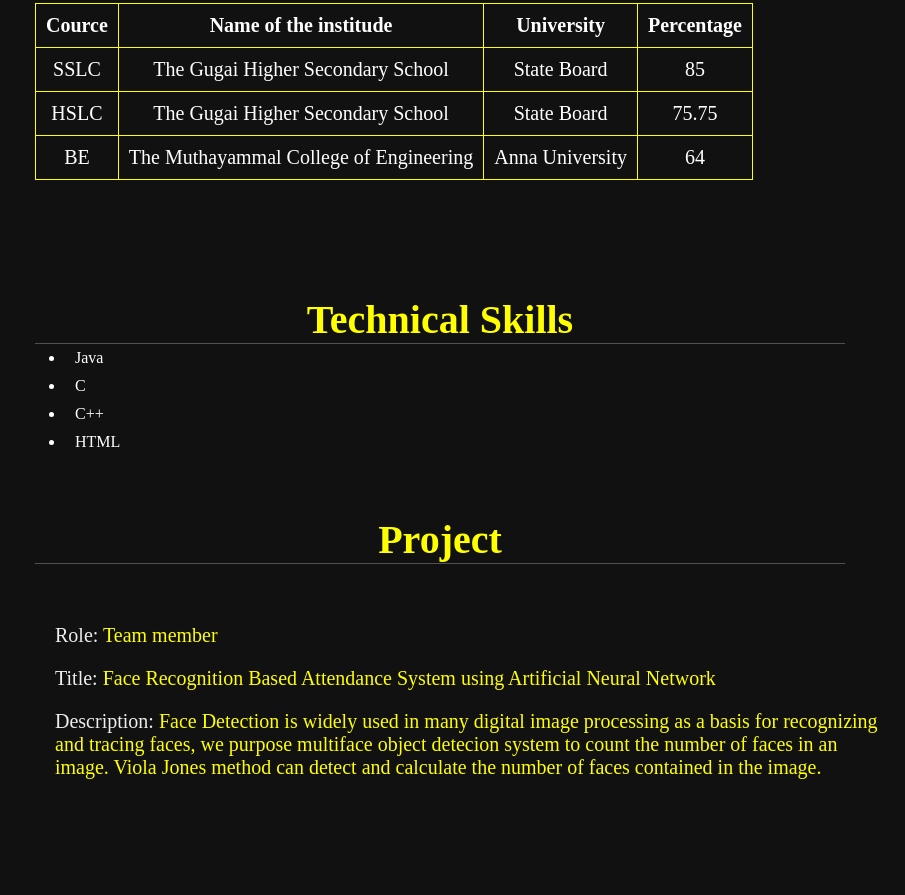
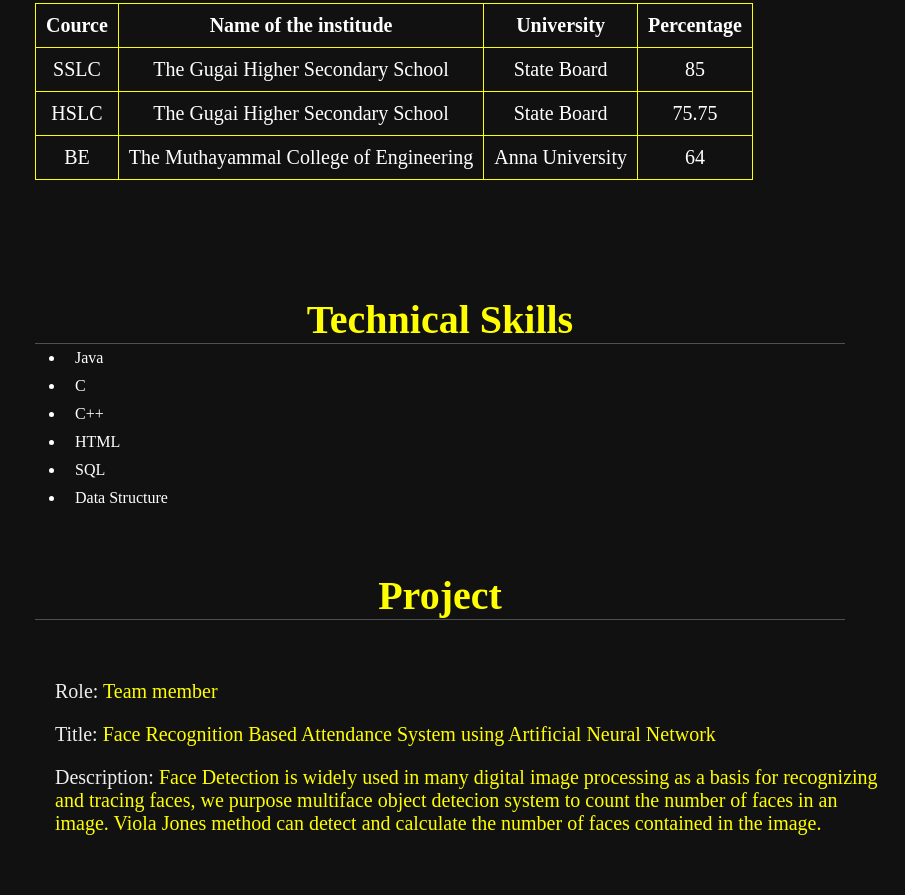
Before and after one commit to Jawahar23/portfolio.github.io, a plain HTML site: page index.html in a window 1280 px wide. Shown: the part 561-1456 px from the top of the page, without its empty margins (375-1280 px from the left). Before the commit the page ends 1400 px from the top, so only its background shows below. Drawn offline with Linux system fonts and the light colour scheme.

Commit message:
Add files via upload

```diff
--- a/index.html
+++ b/index.html
@@ -73,6 +73,8 @@
         <li>C</li>
         <li>C++</li>
         <li>HTML</li>
+        <li>SQL</li>
+        <li>Data Structure</li>
     </ul>
 </div>
 </section>
```
